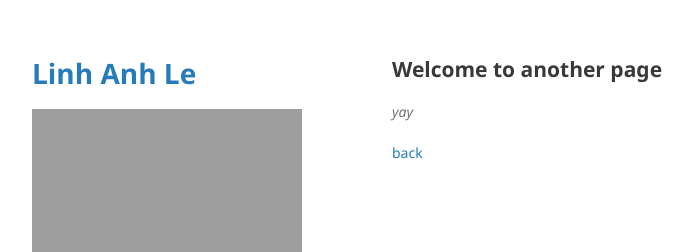
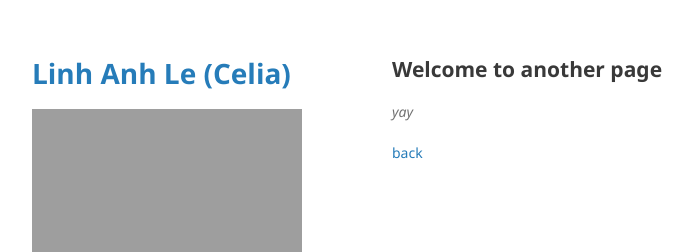
Before and after one commit to lelacelia/github-portfolio, a Jekyll site: the page built from another-page.md, in a window 1280 px wide. Shown: the top 252 px of the page, without its empty margins (178-871 px from the left). Built offline with Jekyll 4.4.1, drawn with Linux system fonts in a browser that asks for light colours; our own code applies the rules of GitHub Pages for plain Markdown files.

Commit message:
Update _config.yml

```diff
--- a/_config.yml
+++ b/_config.yml
@@ -1,4 +1,4 @@
-title: Linh Anh Le
+title: Linh Anh Le (Celia)
 logo: /profile(1).jpg
 description: I am a data analyst with more than four years working in the nonprofit sector and public policy. Upon completing the Bachelor's degree in Quant. Economics and Education, I have accumulated diverse experience in regression analysis, VBA automation, data visualization, and web scraping. Currently working my way up to a data scientist role!
 show_downloads: false
```
